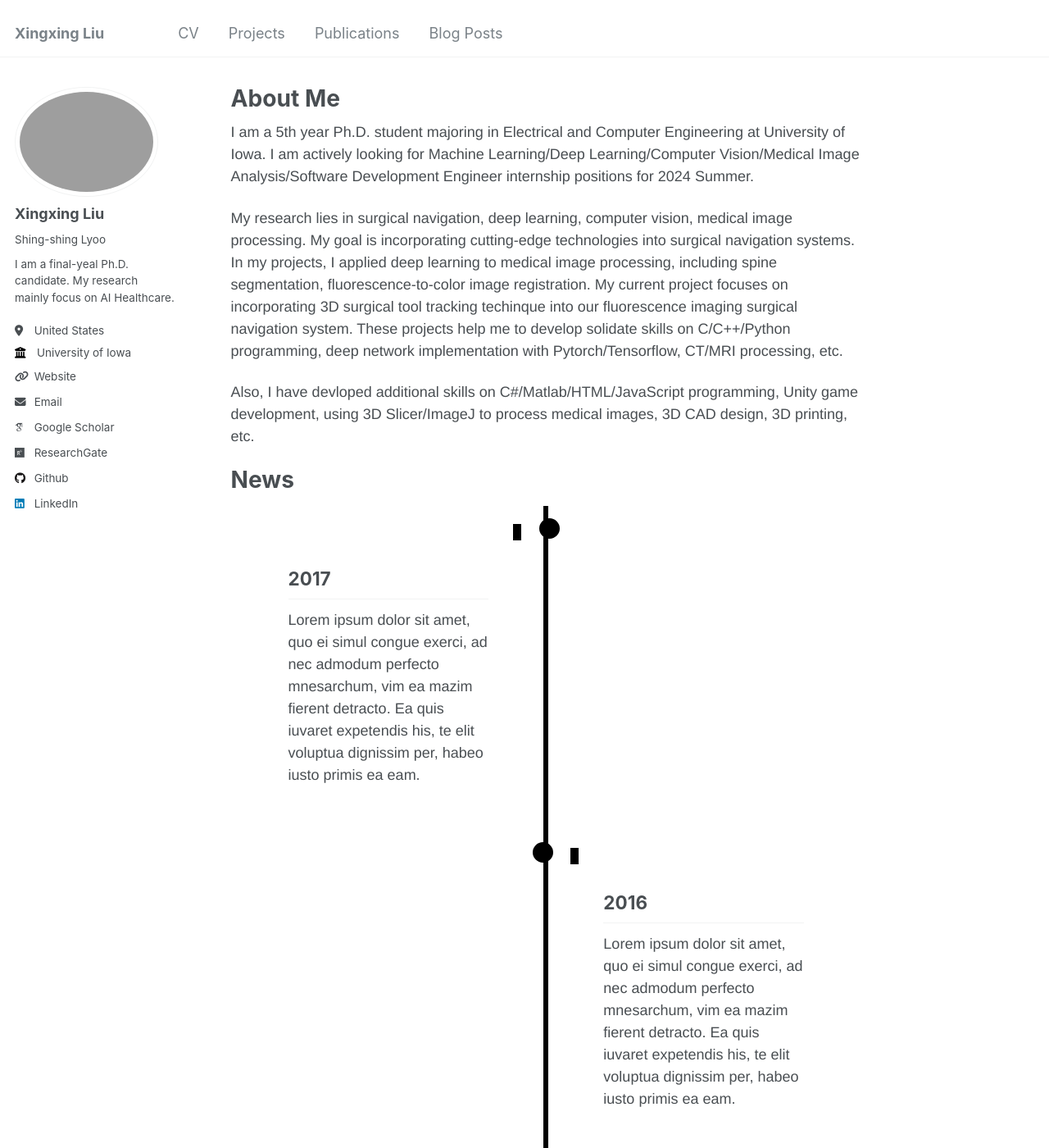
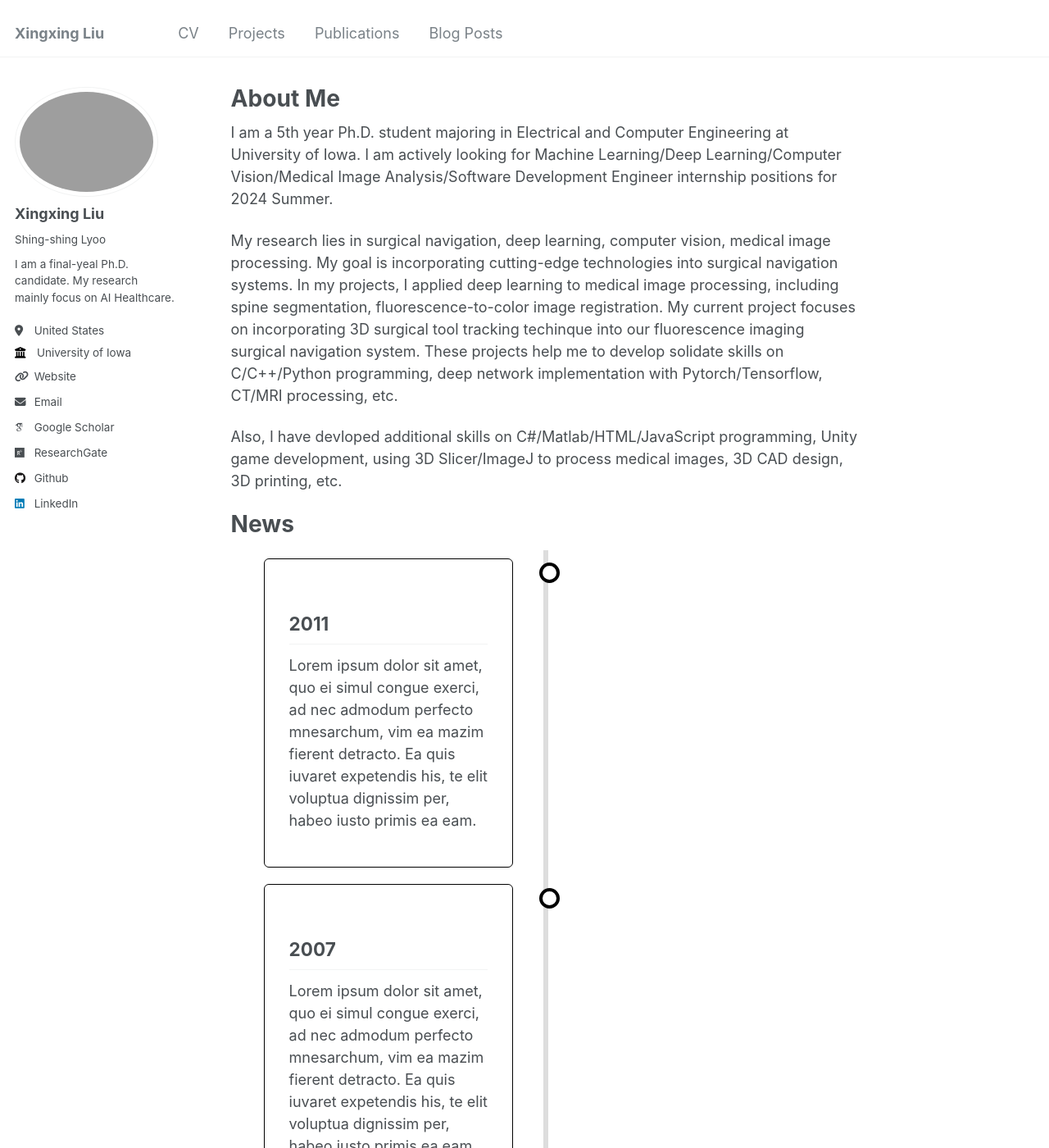
Before and after one commit to xxliu1996/xxliu1996.github.io, a Jekyll site: the page built from _pages/about.md, in a window 1280 px wide and 1400 px high. Shown: the whole window at 82% size. Built offline with Jekyll 4.4.1, drawn with Linux system fonts in a browser that asks for light colours; some web fonts are replaced; some of the changed text lies outside the part shown.

Commit message:
add news section at about me

```diff
--- a/_pages/about.md
+++ b/_pages/about.md
@@ -13,68 +13,52 @@ My research lies in surgical navigation, deep learning, computer vision, medical
 Also, I have devloped additional skills on C#/Matlab/HTML/JavaScript programming, Unity game development, using 3D Slicer/ImageJ to process medical images, 3D CAD design, 3D printing, etc.
 
 <style>
-* {
-  box-sizing: border-box;
-}
-
-body {
-  background-color: white;
-  font-family: Helvetica, sans-serif;
-}
-
-/* The actual timeline (the vertical ruler) */
 .timeline {
   position: relative;
   max-width: 1200px;
   margin: 0 auto;
 }
 
-/* The actual timeline (the vertical ruler) */
 .timeline::after {
   content: '';
   position: absolute;
   width: 6px;
-  background-color: black;
+  background-color: #ddd;
   top: 0;
   bottom: 0;
   left: 50%;
   margin-left: -3px;
 }
 
-/* Container around content */
-.container {
+.timeline-item {
   padding: 10px 40px;
   position: relative;
   background-color: inherit;
   width: 50%;
 }
 
-/* The circles on the timeline */
-.container::after {
+.timeline-item::after {
   content: '';
   position: absolute;
   width: 25px;
   height: 25px;
   right: -17px;
-  background-color: black;
+  background-color: white;
   border: 4px solid black;
   top: 15px;
   border-radius: 50%;
   z-index: 1;
 }
 
-/* Place the container to the left */
-.left {
+.container.left {
   left: 0;
 }
 
-/* Place the container to the right */
-.right {
+.container.right {
   left: 50%;
 }
 
-/* Add arrows to the left container (pointing right) */
-.left::before {
+.container.left::before {
   content: " ";
   height: 0;
   position: absolute;
@@ -82,13 +66,12 @@ body {
   width: 0;
   z-index: 1;
   right: 30px;
-  border: medium solid black;
+  border: medium solid white;
   border-width: 10px 0 10px 10px;
-  border-color: black black black black black;
+  border-color: transparent transparent transparent white;
 }
 
-/* Add arrows to the right container (pointing left) */
-.right::before {
+.container.right::before {
   content: " ";
   height: 0;
   position: absolute;
@@ -96,95 +79,37 @@ body {
   width: 0;
   z-index: 1;
   left: 30px;
-  border: medium solid black;
+  border: medium solid white;
   border-width: 10px 10px 10px 0;
-  border-color: black black black black;
+  border-color: transparent white transparent transparent;
 }
 
-/* Fix the circle for containers on the right side */
-.right::after {
-  left: -16px;
-}
-
-/* The actual content */
 .content {
   padding: 20px 30px;
   background-color: white;
   position: relative;
   border-radius: 6px;
-}
-
-/* Media queries - Responsive timeline on screens less than 600px wide */
-@media screen and (max-width: 600px) {
-  /* Place the timelime to the left */
-  .timeline::after {
-  left: 31px;
-  }
-
-  /* Full-width containers */
-  .container {
-  width: 100%;
-  padding-left: 70px;
-  padding-right: 25px;
-  }
-
-  /* Make sure that all arrows are pointing leftwards */
-  .container::before {
-  left: 60px;
-  border: medium solid black;
-  border-width: 10px 10px 10px 0;
-  border-color: black black black black;
-  }
-
-  /* Make sure all circles are at the same spot */
-  .left::after, .right::after {
-  left: 15px;
-  }
-
-  /* Make all right containers behave like the left ones */
-  .right {
-  left: 0%;
-  }
+  border: 1px solid black;
 }
 </style>
 
 News
 ======
 <div class="timeline">
-  <div class="container left">
-    <div class="content">
-      <h2>2017</h2>
-      <p>Lorem ipsum dolor sit amet, quo ei simul congue exerci, ad nec admodum perfecto mnesarchum, vim ea mazim fierent detracto. Ea quis iuvaret expetendis his, te elit voluptua dignissim per, habeo iusto primis ea eam.</p>
+  <div class="timeline-item">
+    <div class="container left">
+      <div class="content">
+        <h2>2011</h2>
+        <p>Lorem ipsum dolor sit amet, quo ei simul congue exerci, ad nec admodum perfecto mnesarchum, vim ea mazim fierent detracto. Ea quis iuvaret expetendis his, te elit voluptua dignissim per, habeo iusto primis ea eam.</p>
+      </div>
     </div>
   </div>
-  <div class="container right">
-    <div class="content">
-      <h2>2016</h2>
-      <p>Lorem ipsum dolor sit amet, quo ei simul congue exerci, ad nec admodum perfecto mnesarchum, vim ea mazim fierent detracto. Ea quis iuvaret expetendis his, te elit voluptua dignissim per, habeo iusto primis ea eam.</p>
-    </div>
-  </div>
-  <div class="container left">
-    <div class="content">
-      <h2>2015</h2>
-      <p>Lorem ipsum dolor sit amet, quo ei simul congue exerci, ad nec admodum perfecto mnesarchum, vim ea mazim fierent detracto. Ea quis iuvaret expetendis his, te elit voluptua dignissim per, habeo iusto primis ea eam.</p>
-    </div>
-  </div>
-  <div class="container right">
-    <div class="content">
-      <h2>2012</h2>
-      <p>Lorem ipsum dolor sit amet, quo ei simul congue exerci, ad nec admodum perfecto mnesarchum, vim ea mazim fierent detracto. Ea quis iuvaret expetendis his, te elit voluptua dignissim per, habeo iusto primis ea eam.</p>
-    </div>
-  </div>
-  <div class="container left">
-    <div class="content">
-      <h2>2011</h2>
-      <p>Lorem ipsum dolor sit amet, quo ei simul congue exerci, ad nec admodum perfecto mnesarchum, vim ea mazim fierent detracto. Ea quis iuvaret expetendis his, te elit voluptua dignissim per, habeo iusto primis ea eam.</p>
-    </div>
-  </div>
-  <div class="container right">
-    <div class="content">
-      <h2>2007</h2>
-      <p>Lorem ipsum dolor sit amet, quo ei simul congue exerci, ad nec admodum perfecto mnesarchum, vim ea mazim fierent detracto. Ea quis iuvaret expetendis his, te elit voluptua dignissim per, habeo iusto primis ea eam.</p>
+  <div class="timeline-item">
+    <div class="container right">
+      <div class="content">
+        <h2>2007</h2>
+        <p>Lorem ipsum dolor sit amet, quo ei simul congue exerci, ad nec admodum perfecto mnesarchum, vim ea mazim fierent detracto. Ea quis iuvaret expetendis his, te elit voluptua dignissim per, habeo iusto primis ea eam.</p>
+      </div>
     </div>
   </div>
 </div>
```
